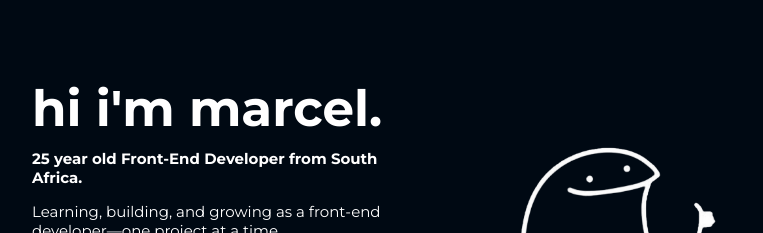
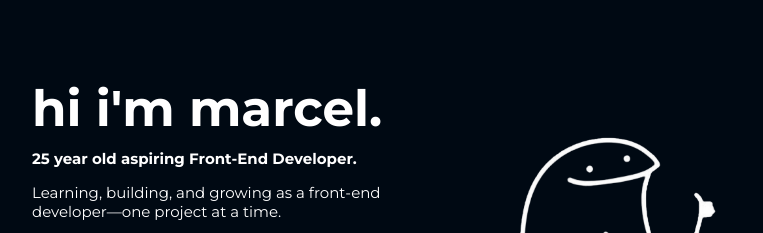
Before and after one commit to marcel-webdev/portfolio, a plain HTML site: page index.html in a window 1280 px wide. Shown: the part 75-308 px from the top of the page, without its empty margins (258-1021 px from the left). Drawn offline with Linux system fonts and the light colour scheme.

Commit message:
Update index.html

```diff
--- a/index.html
+++ b/index.html
@@ -21,7 +21,7 @@
             <div class="hero">
                 <div class="hero-text">
                     <h1>hi i'm marcel.</h1>
-                    <p><span>25 year old Front-End Developer from South Africa.</span></p>
+                    <p><span>25 year old aspiring Front-End Developer.</span></p>
                     <p>Learning, building, and growing as a front-end developer—one project at a time.</p>
                     <p>Contact me down below <span style='font-size:2rem;'>&#128071;</span></p>
                     <div class="social-links">
```
